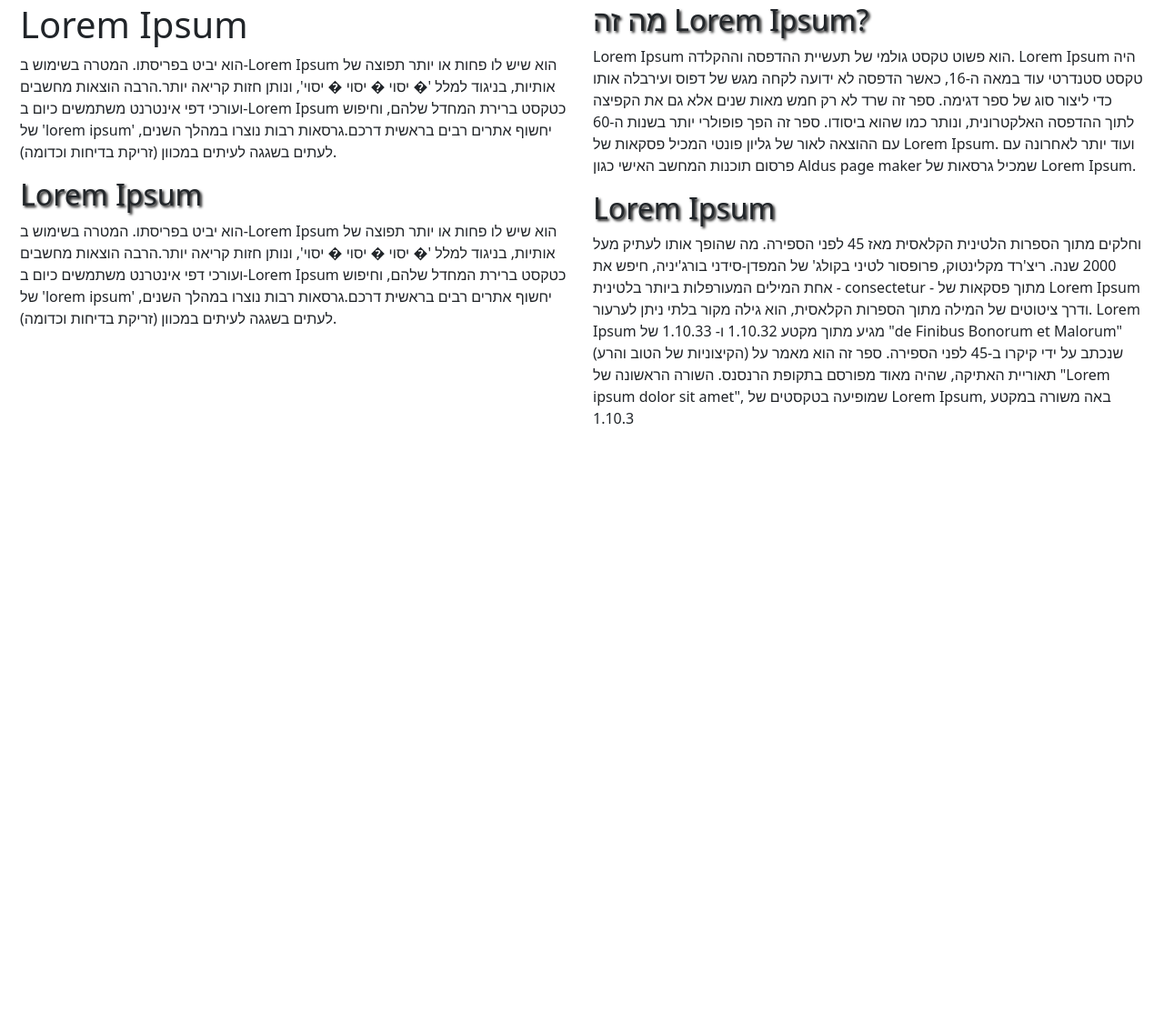
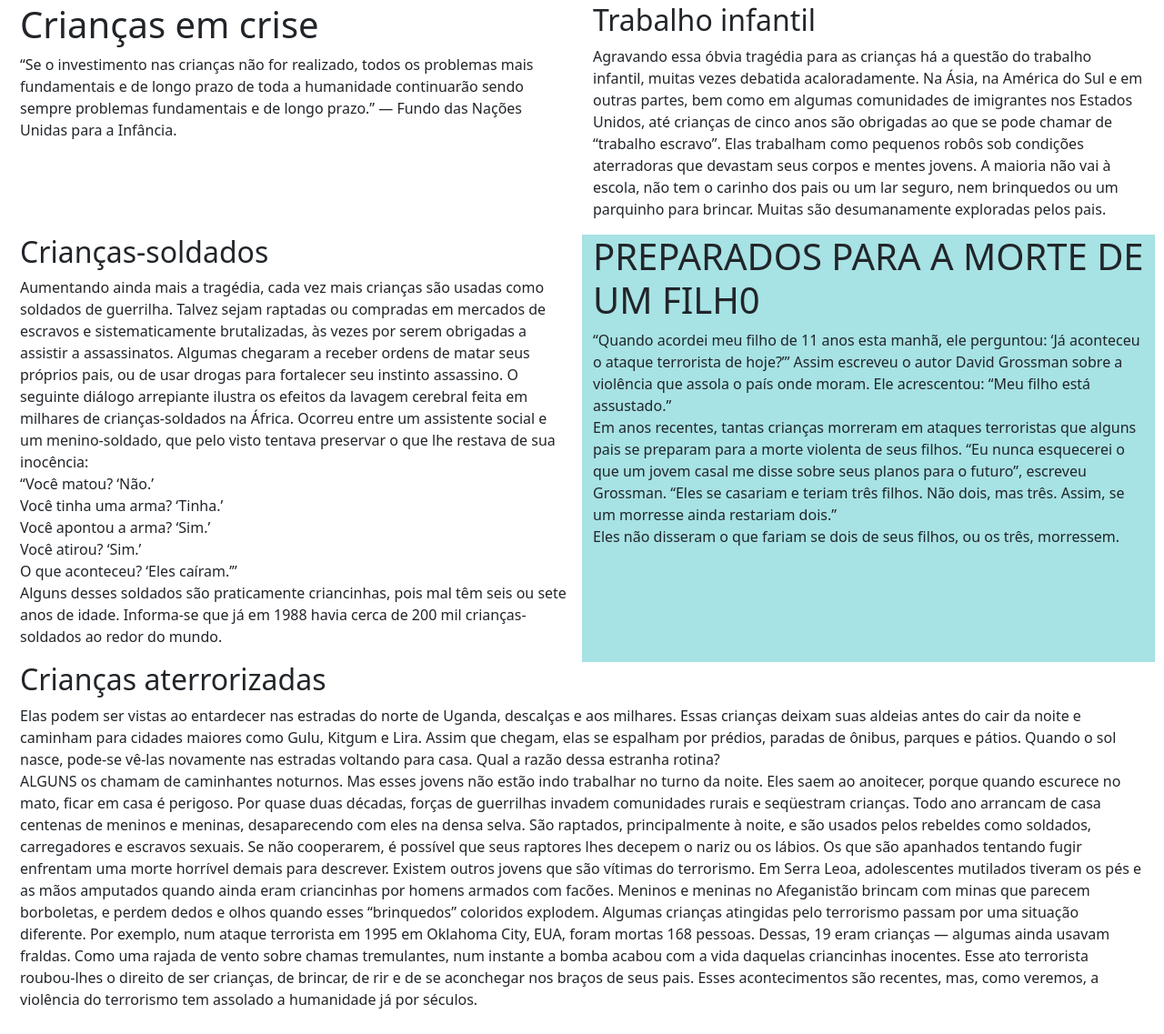
Before and after one commit to ersantoli/sigma, a plain HTML site: page index.html in a window 1280 px wide. Shown: the part 1021-2158 px from the top of the page at 91% size. Before the commit the page ends 1519 px from the top, so only its background shows below. Drawn offline with nearby package versions, Linux system fonts and the light colour scheme.

Commit message:
2º omiit
adicionando textos

```diff
--- a/index.html
+++ b/index.html
@@ -93,26 +93,68 @@
 <main>
   <div class="row md-col-12" style="margin: 10px;">
     <div class="col-md-6">
-      <h1> Lorem Ipsum</h1>
+      <h1>Crianças em crise</h1>
       <p>
-        הוא יביט בפריסתו. המטרה בשימוש ב-Lorem Ipsum הוא שיש לו פחות או יותר תפוצה של אותיות, בניגוד למלל '� יסוי � יסוי � יסוי', ונותן חזות קריאה יותר.הרבה הוצאות מחשבים ועורכי דפי אינטרנט משתמשים כיום ב-Lorem Ipsum כטקסט ברירת המחדל שלהם, וחיפוש של 'lorem ipsum' יחשוף אתרים רבים בראשית דרכם.גרסאות רבות נוצרו במהלך השנים, לעתים בשגגה לעיתים במכוון (זריקת בדיחות וכדומה).
-      </p>
-      <h2>Lorem Ipsum</h2>
-      <p>
-        הוא יביט בפריסתו. המטרה בשימוש ב-Lorem Ipsum הוא שיש לו פחות או יותר תפוצה של אותיות, בניגוד למלל '� יסוי � יסוי � יסוי', ונותן חזות קריאה יותר.הרבה הוצאות מחשבים ועורכי דפי אינטרנט משתמשים כיום ב-Lorem Ipsum כטקסט ברירת המחדל שלהם, וחיפוש של 'lorem ipsum' יחשוף אתרים רבים בראשית דרכם.גרסאות רבות נוצרו במהלך השנים, לעתים בשגגה לעיתים במכוון (זריקת בדיחות וכדומה).
+        “Se o investimento nas crianças não for realizado, todos os problemas mais fundamentais e de longo prazo de toda a humanidade continuarão sendo sempre problemas fundamentais e de longo prazo.” — Fundo das Nações Unidas para a Infância.
       </p>
     </div>
-<div class="col-md-6">
-  <h2>
-    מה זה Lorem Ipsum?
-  </h2>
-<p>
-  Lorem Ipsum הוא פשוט טקסט גולמי של תעשיית ההדפסה וההקלדה. Lorem Ipsum היה טקסט סטנדרטי עוד במאה ה-16, כאשר הדפסה לא ידועה לקחה מגש של דפוס ועירבלה אותו כדי ליצור סוג של ספר דגימה. ספר זה שרד לא רק חמש מאות שנים אלא גם את הקפיצה לתוך ההדפסה האלקטרונית, ונותר כמו שהוא ביסודו. ספר זה הפך פופולרי יותר בשנות ה-60 עם ההוצאה לאור של גליון פונטי המכיל פסקאות של Lorem Ipsum. ועוד יותר לאחרונה עם פרסום תוכנות המחשב האישי כגון Aldus page maker שמכיל גרסאות של Lorem Ipsum.
+      <div class="col-md-6">
+      <h2 style="text-shadow: none;">Trabalho infantil</h2>
+      <p>
+        Agravando essa óbvia tragédia para as crianças há a questão do trabalho infantil, muitas vezes debatida acaloradamente. Na Ásia, na América do Sul e em outras partes, bem como em algumas comunidades de imigrantes nos Estados Unidos, até crianças de cinco anos são obrigadas ao que se pode chamar de “trabalho escravo”. Elas trabalham como pequenos robôs sob condições aterradoras que devastam seus corpos e mentes jovens. A maioria não vai à escola, não tem o carinho dos pais ou um lar seguro, nem brinquedos ou um parquinho para brincar. Muitas são desumanamente exploradas pelos pais.
+      </p>
+    </div>
+    <div class="col-md-6">
+      <h2 style="text-shadow: none;">Crianças-soldados</h2>
+    <p>
+      Aumentando ainda mais a tragédia, cada vez mais crianças são usadas como soldados de guerrilha. Talvez sejam raptadas ou compradas em mercados de escravos e sistematicamente brutalizadas, às vezes por serem obrigadas a assistir a assassinatos. Algumas chegaram a receber ordens de matar seus próprios pais, ou de usar drogas para fortalecer seu instinto assassino.
+
+      O seguinte diálogo arrepiante ilustra os efeitos da lavagem cerebral feita em milhares de crianças-soldados na África. Ocorreu entre um assistente social e um menino-soldado, que pelo visto tentava preservar o que lhe restava de sua inocência:
+      <br>
+
+      “Você matou? ‘Não.’<br>
+
+      Você tinha uma arma? ‘Tinha.’<br>
+
+      Você apontou a arma? ‘Sim.’<br>
+
+      Você atirou? ‘Sim.’<br>
+
+      O que aconteceu? ‘Eles caíram.’”<br>
+
+      Alguns desses soldados são praticamente criancinhas, pois mal têm seis ou sete anos de idade. Informa-se que já em 1988 havia cerca de 200 mil crianças-soldados ao redor do mundo.
 
 
+    </p>
+
+
+</div>
+<div class="col-md-6"   style="background-color: rgb(167, 226, 228);">
+  <h1>PREPARADOS PARA A MORTE DE UM FILH0</h1>
+  <p>
+    “Quando acordei meu filho de 11 anos esta manhã, ele perguntou: ‘Já aconteceu o ataque terrorista de hoje?’” Assim escreveu o autor David Grossman sobre a violência que assola o país onde moram. Ele acrescentou: “Meu filho está assustado.”<br>
+
+Em anos recentes, tantas crianças morreram em ataques terroristas que alguns pais se preparam para a morte violenta de seus filhos. “Eu nunca esquecerei o que um jovem casal me disse sobre seus planos para o futuro”, escreveu Grossman. “Eles se casariam e teriam três filhos. Não dois, mas três. Assim, se um morresse ainda restariam dois.”<br>
+
+Eles não disseram o que fariam se dois de seus filhos, ou os três, morressem.
+  </p>
+
+</div>
+<div class="col-md-12">
+<h2 style="text-shadow: none;">Crianças aterrorizadas</h2>
+<p>
+  Elas podem ser vistas ao entardecer nas estradas do norte de Uganda, descalças e aos milhares. Essas crianças deixam suas aldeias antes do cair da noite e caminham para cidades maiores como Gulu, Kitgum e Lira. Assim que chegam, elas se espalham por prédios, paradas de ônibus, parques e pátios. Quando o sol nasce, pode-se vê-las novamente nas estradas voltando para casa. Qual a razão dessa estranha rotina?
+  <br>
+  ALGUNS os chamam de caminhantes noturnos. Mas esses jovens não estão indo trabalhar no turno da noite. Eles saem ao anoitecer, porque quando escurece no mato, ficar em casa é perigoso.
+
+Por quase duas décadas, forças de guerrilhas invadem comunidades rurais e seqüestram crianças. Todo ano arrancam de casa centenas de meninos e meninas, desaparecendo com eles na densa selva. São raptados, principalmente à noite, e são usados pelos rebeldes como soldados, carregadores e escravos sexuais. Se não cooperarem, é possível que seus raptores lhes decepem o nariz ou os lábios. Os que são apanhados tentando fugir enfrentam uma morte horrível demais para descrever.
+
+Existem outros jovens que são vítimas do terrorismo. Em Serra Leoa, adolescentes mutilados tiveram os pés e as mãos amputados quando ainda eram criancinhas por homens armados com facões. Meninos e meninas no Afeganistão brincam com minas que parecem borboletas, e perdem dedos e olhos quando esses “brinquedos” coloridos explodem.
+
+Algumas crianças atingidas pelo terrorismo passam por uma situação diferente. Por exemplo, num ataque terrorista em 1995 em Oklahoma City, EUA, foram mortas 168 pessoas. Dessas, 19 eram crianças — algumas ainda usavam fraldas. Como uma rajada de vento sobre chamas tremulantes, num instante a bomba acabou com a vida daquelas criancinhas inocentes. Esse ato terrorista roubou-lhes o direito de ser crianças, de brincar, de rir e de se aconchegar nos braços de seus pais.
+
+Esses acontecimentos são recentes, mas, como veremos, a violência do terrorismo tem assolado a humanidade já por séculos.
 </p>
-<h2>Lorem Ipsum</h2>
-<p> וחלקים מתוך הספרות הלטינית הקלאסית מאז 45 לפני הספירה. מה שהופך אותו לעתיק מעל 2000 שנה. ריצ'רד מקלינטוק, פרופסור לטיני בקולג' של המפדן-סידני בורג'יניה, חיפש את אחת המילים המעורפלות ביותר בלטינית - consectetur - מתוך פסקאות של Lorem Ipsum ודרך ציטוטים של המילה מתוך הספרות הקלאסית, הוא גילה מקור בלתי ניתן לערעור. Lorem Ipsum מגיע מתוך מקטע 1.10.32 ו- 1.10.33 של "de Finibus Bonorum et Malorum" (הקיצוניות של הטוב והרע) שנכתב על ידי קיקרו ב-45 לפני הספירה. ספר זה הוא מאמר על תאוריית האתיקה, שהיה מאוד מפורסם בתקופת הרנסנס. השורה הראשונה של "Lorem ipsum dolor sit amet", שמופיעה בטקסטים של Lorem Ipsum, באה משורה במקטע 1.10.3</p>
 </div>
   </div>
 </main>
```
